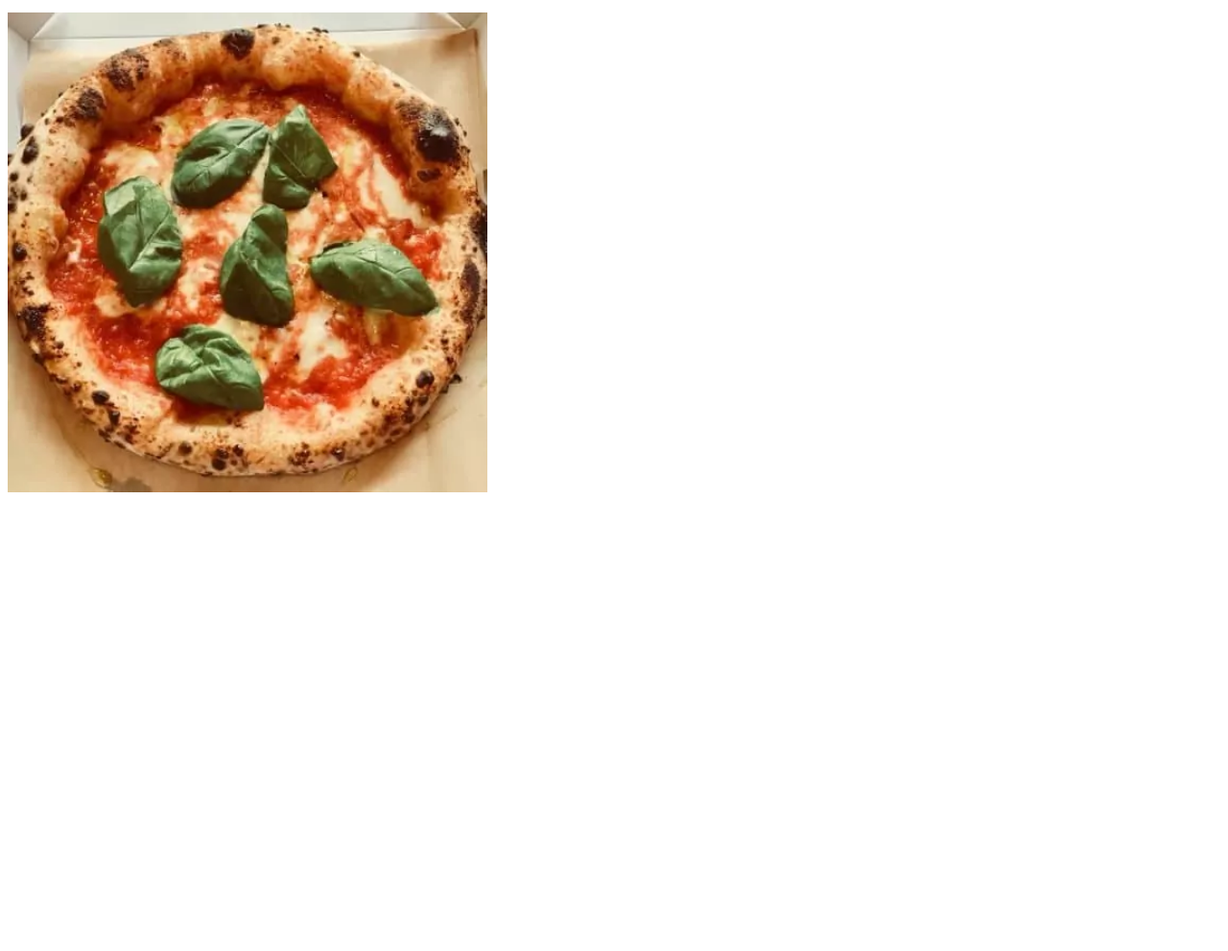
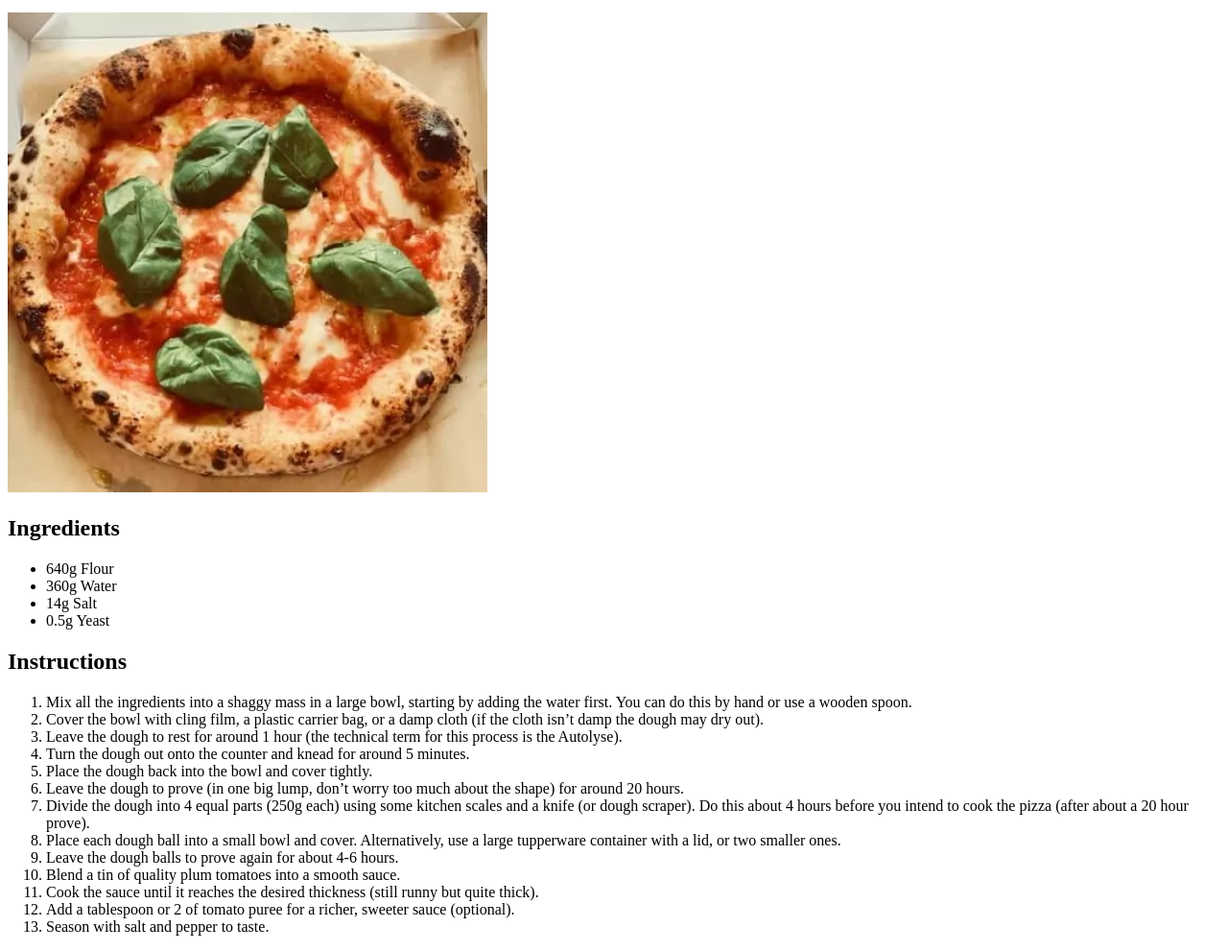
Before and after one commit to blueAnteater/odin_recipes, a plain HTML site: page recipes/pizza.html in a window 1280 px wide. Shown: the part 101-1092 px from the top of the page at 96% size. Before the commit the page ends 800 px from the top, so only its background shows below. Drawn offline with Linux system fonts and the light colour scheme.

Commit message:
Add ingredients and instructions list for pizza

```diff
--- a/recipes/pizza.html
+++ b/recipes/pizza.html
@@ -13,7 +13,68 @@
             salt, and yeast.
         </p>
         <img src="../images/pizza.jpeg" alt="Pizza Napoletana" title="pizza napoletana" width="500">
-
+        <p></p>
+        <h2>Ingredients</h2>
+        <ul>
+            <li>640g Flour</li>
+            <li>360g Water</li>
+            <li>14g Salt</li>
+            <li>0.5g Yeast</li>
+        </ul>
+        <p></p>
+        <h2>Instructions</h2>
+        <ol>
+            <li>
+                Mix all the ingredients into a shaggy mass in a large bowl,
+                starting by adding the water first. You can do this by hand
+                or use a wooden spoon.
+            </li>
+            <li>
+                Cover the bowl with cling film, a plastic carrier bag, or a
+                damp cloth (if the cloth isn’t damp the dough may dry out).
+            </li>
+            <li>
+                Leave the dough to rest for around 1 hour (the technical
+                term for this process is the Autolyse).
+            </li>
+            <li>
+                Turn the dough out onto the counter and knead for around 5 minutes.
+            </li>
+            <li>
+                Place the dough back into the bowl and cover tightly.
+            </li>
+            <li>
+                Leave the dough to prove (in one big lump, don’t worry
+                too much about the shape) for around 20 hours.
+            </li>
+            <li>
+                Divide the dough into 4 equal parts (250g each) using some
+                kitchen scales and a knife (or dough scraper). Do this about
+                4 hours before you intend to cook the pizza (after about a 20 hour prove).
+            </li>
+            <li>
+                Place each dough ball into a small bowl and cover.
+                Alternatively, use a large tupperware container with a lid,
+                or two smaller ones.
+            </li>
+            <li>
+                Leave the dough balls to prove again for about 4-6 hours.
+            </li>
+            <li>
+                Blend a tin of quality plum tomatoes into a smooth sauce.
+            </li>
+            <li>
+                Cook the sauce until it reaches the desired thickness
+                (still runny but quite thick).
+            </li>
+            <li>
+                Add a tablespoon or 2 of tomato puree for a richer,
+                sweeter sauce (optional).
+            </li>
+            <li>
+                Season with salt and pepper to taste.
+            </li>
+        </ol>
 
     </body>
 </hmtl>
```
